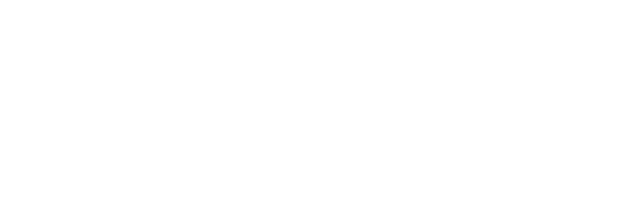
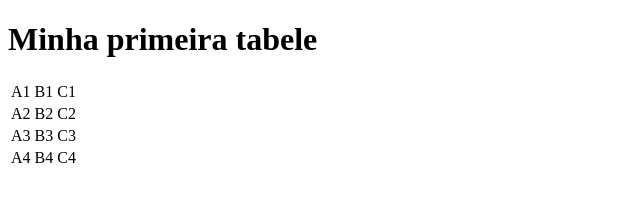
Before and after one commit to ViniciusLucca/html-css, a plain HTML site: page modulo-03/exercicios/ex023/index.html in a window 1280 px wide. Shown: the whole page, without its empty margins (0-640 px from the left). Drawn offline with Linux system fonts and the light colour scheme.

Commit message:
Update index.html

```diff
--- a/modulo-03/exercicios/ex023/index.html
+++ b/modulo-03/exercicios/ex023/index.html
@@ -3,9 +3,31 @@
 <head>
     <meta charset="UTF-8">
     <meta name="viewport" content="width=device-width, initial-scale=1.0">
-    <title>Document</title>
+    <title>Tabelas</title>
 </head>
 <body>
-
+    <h1>Minha primeira tabele</h1>
+    <table>
+        <tr>
+            <td>A1</td>
+            <td>B1</td>
+            <td>C1</td>
+        </tr>
+        <tr>
+            <td>A2</td>
+            <td>B2</td>
+            <td>C2</td>
+        </tr>
+        <tr>
+            <td>A3</td>
+            <td>B3</td>
+            <td>C3</td>
+        </tr>
+        <tr>
+            <td>A4</td>
+            <td>B4</td>
+            <td>C4</td>
+        </tr>
+    </table>
 </body>
 </html>
```
